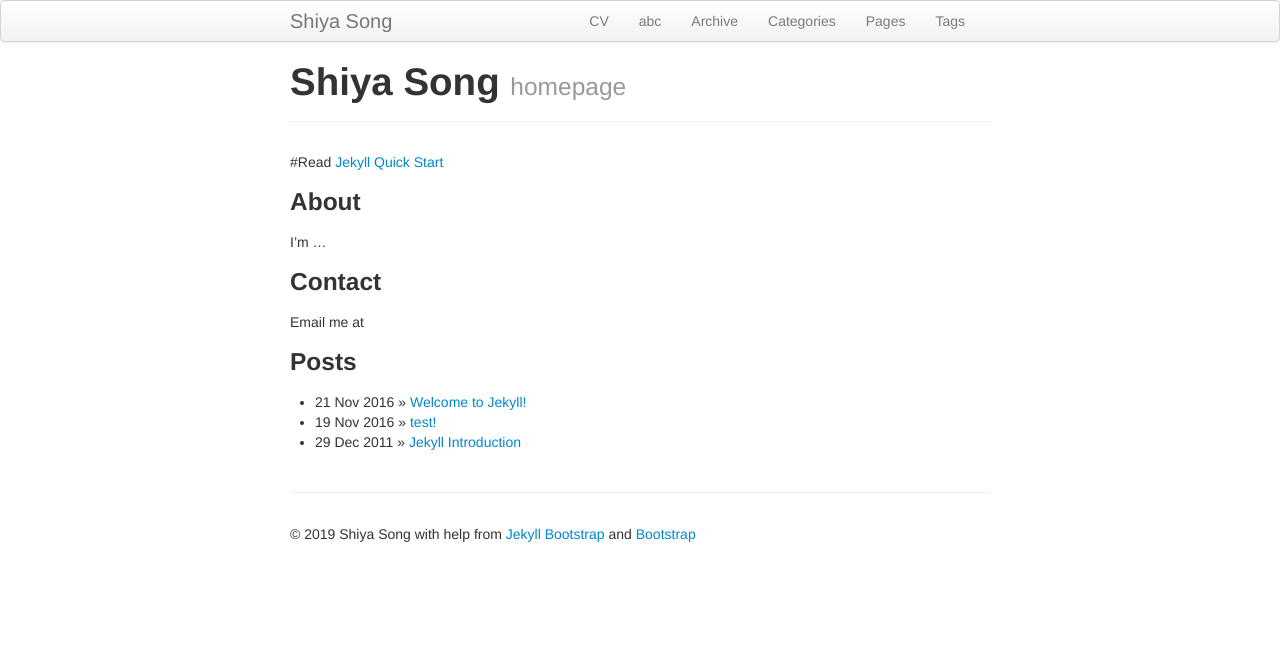
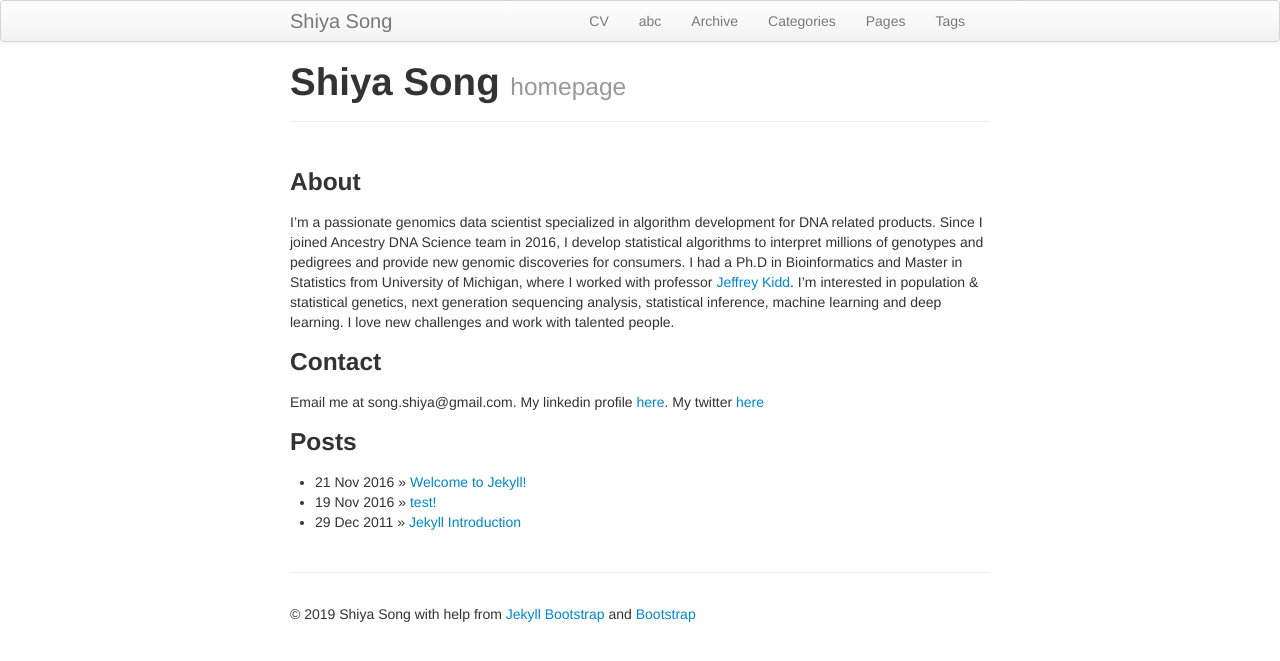
Before and after one commit to songsy/songsy.github.io, a Jekyll site: the page built from index.md, in a window 1280 px wide. Shown: the top 661 px of the page. Built offline with Jekyll 4.4.1, drawn with Linux system fonts in a browser that asks for light colours.

Commit message:
Update index.md

```diff
--- a/index.md
+++ b/index.md
@@ -5,13 +5,11 @@ tagline: homepage
 ---
 {% include JB/setup %}
 
-#Read [Jekyll Quick Start](http://jekyllbootstrap.com/usage/jekyll-quick-start.html)
-
 ### About
-I'm ...
+I’m a passionate genomics data scientist specialized in algorithm development for DNA related products. Since I joined Ancestry DNA Science team in 2016, I develop statistical algorithms to interpret millions of genotypes and pedigrees and provide new genomic discoveries for consumers. I had a Ph.D in Bioinformatics and Master in Statistics from University of Michigan, where I worked with professor [Jeffrey Kidd](http://genome.med.umich.edu/kidd-lab/). I’m interested in population & statistical genetics, next generation sequencing analysis, statistical inference, machine learning and deep learning. I love new challenges and work with talented people.
 
 ### Contact
-Email me at
+Email me at song.shiya@gmail.com. My linkedin profile [here](https://www.linkedin.com/in/shiya-song-35169643/). My twitter [here](https://twitter.com/ShiyaSong)
 
 ### Posts
 <ul class="posts">
```
